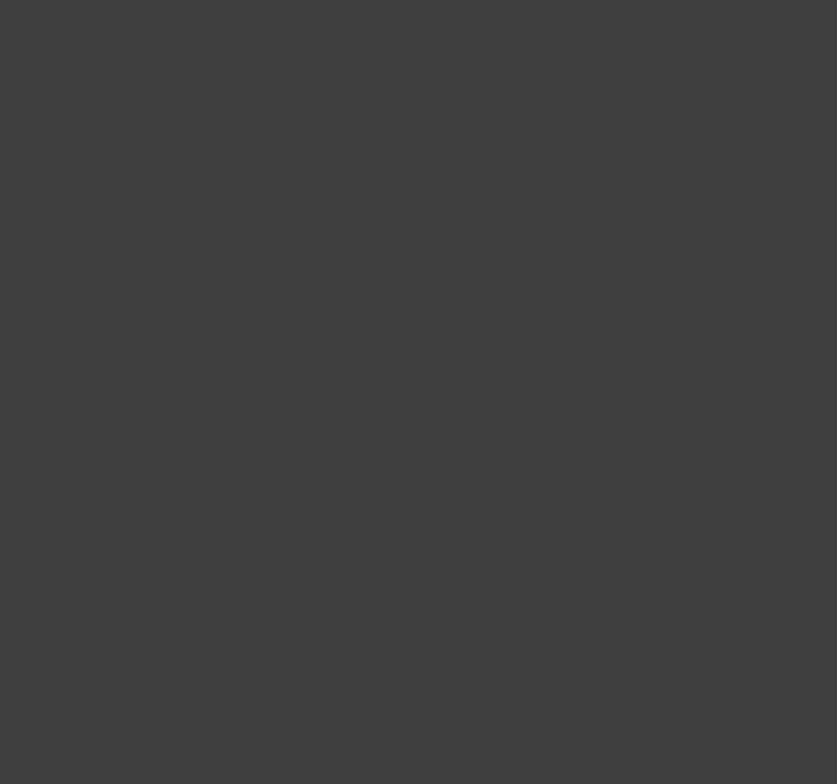
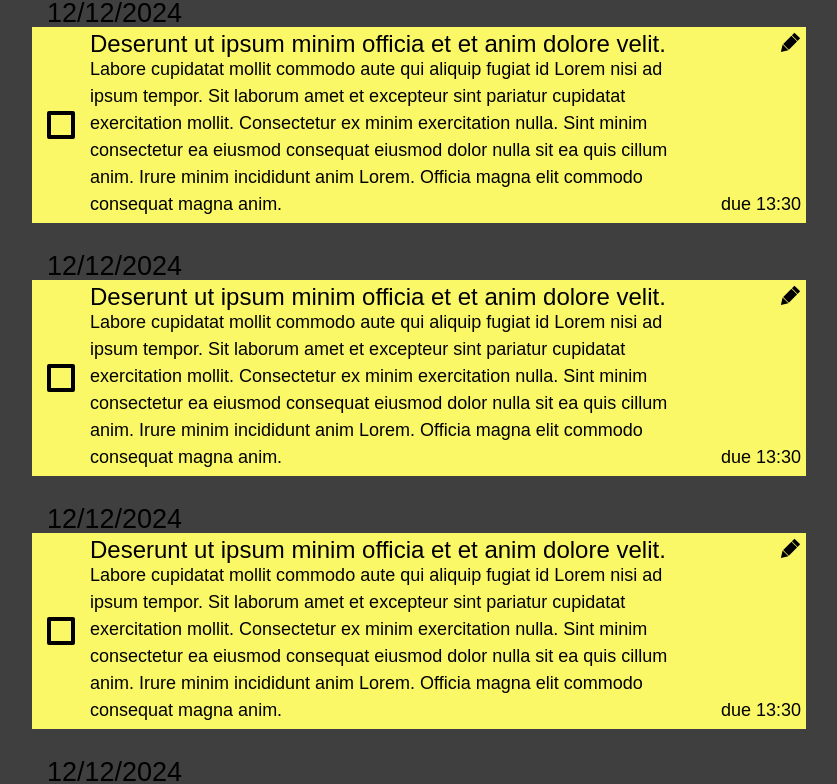
Before and after one commit to d3Lip7on/to-do-app-azure, a React (Create React App) app: page / in a window 1280 px wide. Shown: the top 784 px of the page, without its empty margins (221-1058 px from the left). Built offline with nearby package versions, Linux system fonts and the light colour scheme.

Commit message:
added TaskList

```diff
--- a/src/app/App.tsx
+++ b/src/app/App.tsx
@@ -1,5 +1,55 @@
+import { TaskType } from '../entities/task';
+import { TaskList } from '../entities/task/ui/TaskList';
+
+const tasks: Array<TaskType> = [
+	{
+		title: 'Deserunt ut ipsum minim officia et et anim dolore velit.',
+		description:
+			'Labore cupidatat mollit commodo aute qui aliquip fugiat id Lorem nisi ad ipsum tempor. Sit laborum amet et excepteur sint pariatur cupidatat exercitation mollit. Consectetur ex minim exercitation nulla. Sint minim consectetur ea eiusmod consequat eiusmod dolor nulla sit ea quis cillum anim. Irure minim incididunt anim Lorem. Officia magna elit commodo consequat magna anim.',
+		color: '#FBF868',
+		hasTime: true,
+		id: '123',
+		isDone: false,
+		due: new Date('2024-12-12T13:30'),
+	},
+	{
+		title: 'Deserunt ut ipsum minim officia et et anim dolore velit.',
+		description:
+			'Labore cupidatat mollit commodo aute qui aliquip fugiat id Lorem nisi ad ipsum tempor. Sit laborum amet et excepteur sint pariatur cupidatat exercitation mollit. Consectetur ex minim exercitation nulla. Sint minim consectetur ea eiusmod consequat eiusmod dolor nulla sit ea quis cillum anim. Irure minim incididunt anim Lorem. Officia magna elit commodo consequat magna anim.',
+		color: '#FBF868',
+		hasTime: true,
+		id: '123',
+		isDone: false,
+		due: new Date('2024-12-12T13:30'),
+	},
+	{
+		title: 'Deserunt ut ipsum minim officia et et anim dolore velit.',
+		description:
+			'Labore cupidatat mollit commodo aute qui aliquip fugiat id Lorem nisi ad ipsum tempor. Sit laborum amet et excepteur sint pariatur cupidatat exercitation mollit. Consectetur ex minim exercitation nulla. Sint minim consectetur ea eiusmod consequat eiusmod dolor nulla sit ea quis cillum anim. Irure minim incididunt anim Lorem. Officia magna elit commodo consequat magna anim.',
+		color: '#FBF868',
+		hasTime: true,
+		id: '123',
+		isDone: false,
+		due: new Date('2024-12-12T13:30'),
+	},
+	{
+		title: 'Deserunt ut ipsum minim officia et et anim dolore velit.',
+		description:
+			'Labore cupidatat mollit commodo aute qui aliquip fugiat id Lorem nisi ad ipsum tempor. Sit laborum amet et excepteur sint pariatur cupidatat exercitation mollit. Consectetur ex minim exercitation nulla. Sint minim consectetur ea eiusmod consequat eiusmod dolor nulla sit ea quis cillum anim. Irure minim incididunt anim Lorem. Officia magna elit commodo consequat magna anim.',
+		color: '#FBF868',
+		hasTime: true,
+		id: '123',
+		isDone: false,
+		due: new Date('2024-12-12T13:30'),
+	},
+];
+
 function App() {
-	return <div></div>;
+	return (
+		<div className="max-w-[774px] m-auto">
+			<TaskList tasks={tasks} onEditTask={(task) => {}} />
+		</div>
+	);
 }
 
 export default App;
--- a/src/entities/task/ui/TaskCard.tsx
+++ b/src/entities/task/ui/TaskCard.tsx
@@ -3,15 +3,16 @@ import { TaskType } from '../model/types/TaskType';
 
 type TaskCardProps = {
 	task: TaskType;
+	onEdit: (task: TaskType) => void;
 };
 
-export function TaskCard({ task }: TaskCardProps) {
+export function TaskCard({ task, onEdit }: TaskCardProps) {
 	return (
 		<div>
 			{task.due != null && <h3 className="pl-[15px] text-[27px] text-text-secondary leading-[27px]">{getDayMonthYearFromDate(task.due)}</h3>}
 
 			<div
-				className="max-w-[774px] text-text-primary"
+				className=" text-text-primary"
 				style={{
 					background: task.color,
 				}}
@@ -25,7 +26,11 @@ export function TaskCard({ task }: TaskCardProps) {
 						<p className="text-[18px]">{task.description}</p>
 					</div>
 					<div className="flex flex-col justify-between items-end flex-shrink-0">
-						<button>
+						<button
+							onClick={() => {
+								onEdit(task);
+							}}
+						>
 							<img src="/icons/edit.svg" className="w-[24px] h-[24px]" alt="edit task" />
 						</button>
 						{task.due != null && task.hasTime && <p className="text-[18px]">due {getTimeFromDate(task.due)}</p>}
--- /dev/null
+++ b/src/entities/task/ui/TaskList.tsx
@@ -0,0 +1,17 @@
+import { TaskType } from '../model/types/TaskType';
+import { TaskCard } from './TaskCard';
+
+type TaskListProps = {
+	tasks: Array<TaskType>;
+	onEditTask: (task: TaskType) => void;
+};
+
+export function TaskList({ tasks, onEditTask }: TaskListProps) {
+	return (
+		<div className="flex flex-col gap-[30px]">
+			{tasks.map((task) => (
+				<TaskCard task={task} onEdit={onEditTask} />
+			))}
+		</div>
+	);
+}
```
